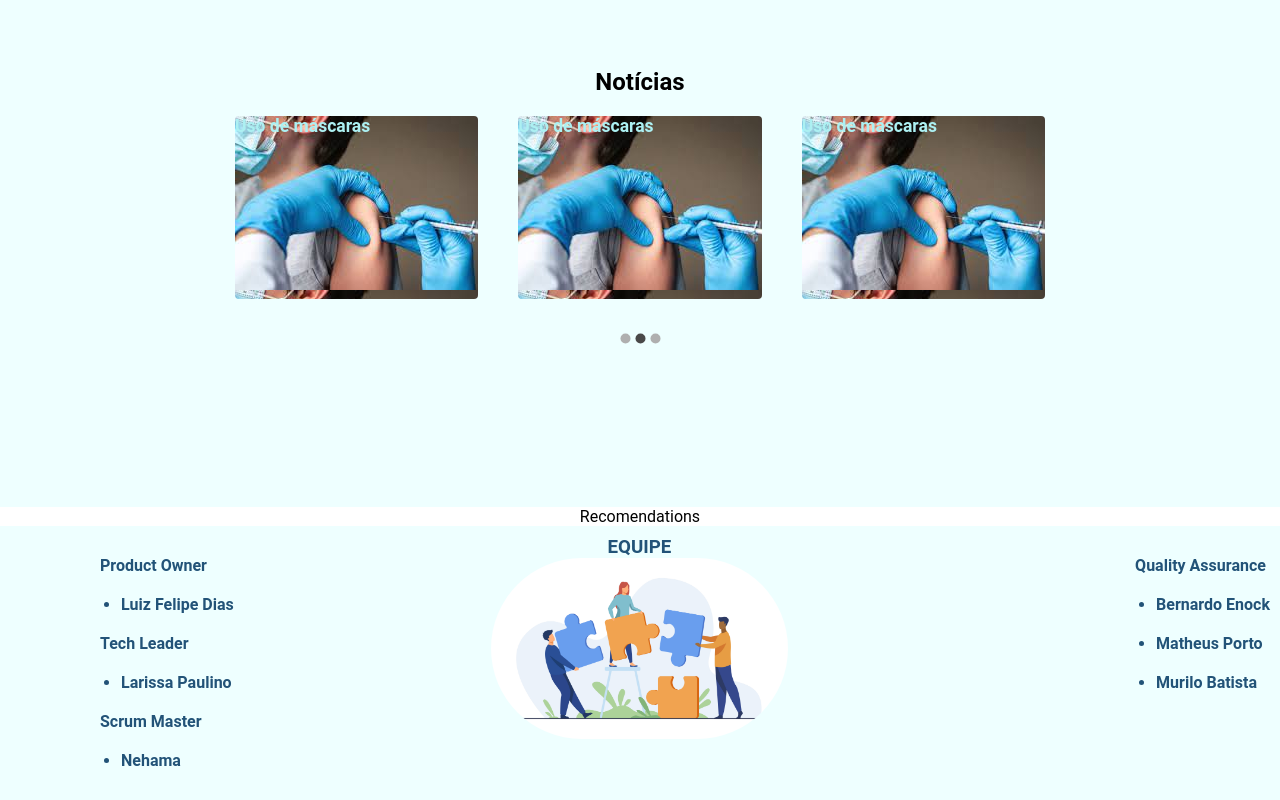
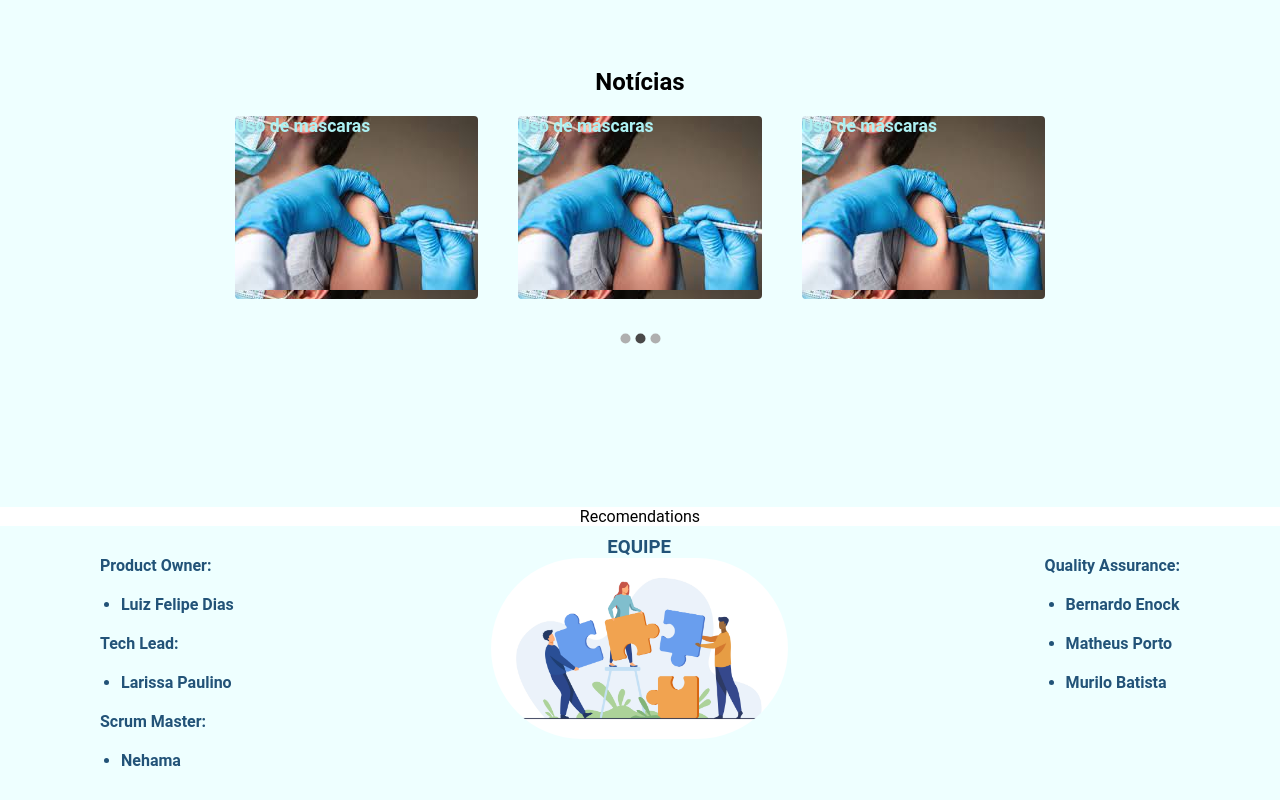
Before and after one commit to lufelipe12/isaude-app, a React (Create React App) app: page / in a window 1280 px wide. Shown: the part 893-1693 px from the top of the page. Built offline with nearby package versions, Linux system fonts and the light colour scheme.

Commit message:
style: margin left container others to 100px and margin right to 10px

```diff
--- a/src/components/Footer/index.jsx
+++ b/src/components/Footer/index.jsx
@@ -12,19 +12,19 @@ function Footer() {
     <Container>
       <ContainerLeaders>
         <div>
-          <p>Product Owner</p>
+          <p>Product Owner:</p>
           <ul>
             <li>
               <p>Luiz Felipe Dias</p>
             </li>
           </ul>
-          <p>Tech Leader</p>
+          <p>Tech Lead:</p>
           <ul>
             <li>
               <p>Larissa Paulino</p>
             </li>
           </ul>
-          <p>Scrum Master</p>
+          <p>Scrum Master:</p>
           <ul>
             <li>
               <p>Nehama</p>
@@ -38,7 +38,7 @@ function Footer() {
       </ContainerQuite>
       <ContainerOthers>
         <div>
-          <p>Quality Assurance</p>
+          <p>Quality Assurance:</p>
           <ul>
             <li>Bernardo Enock</li>
             <li>Matheus Porto</li>
--- a/src/components/Footer/styles.js
+++ b/src/components/Footer/styles.js
@@ -53,4 +53,8 @@ export const ContainerOthers = styled.div`
   li {
     margin: 20px 0 20px 21px;
   }
+
+  @media (min-width: 768px) {
+    margin: 10px 100px 10px 10px;
+  }
 `;
```
